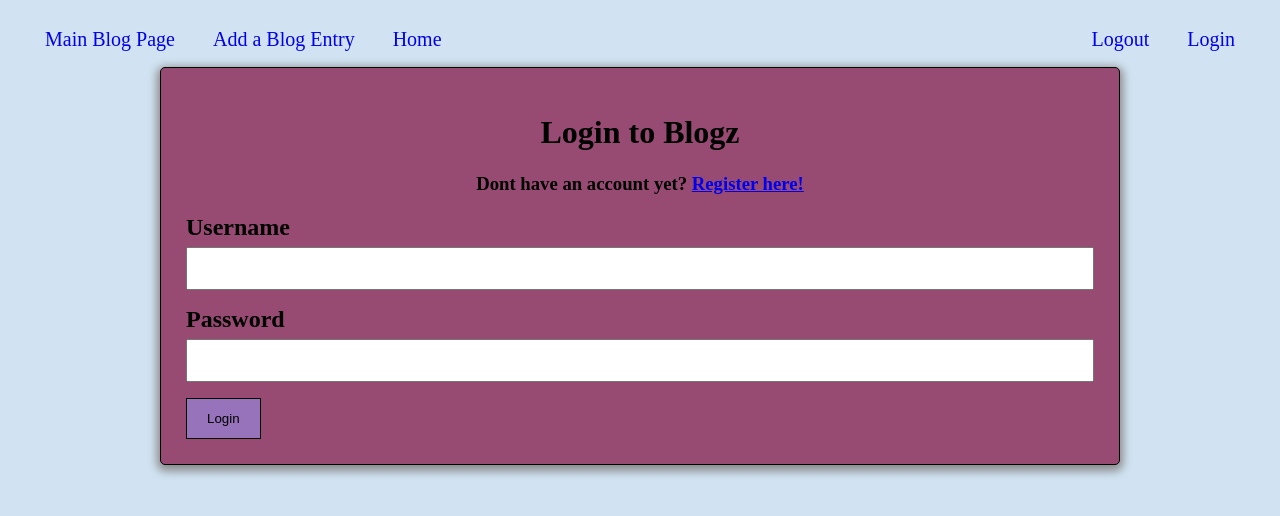
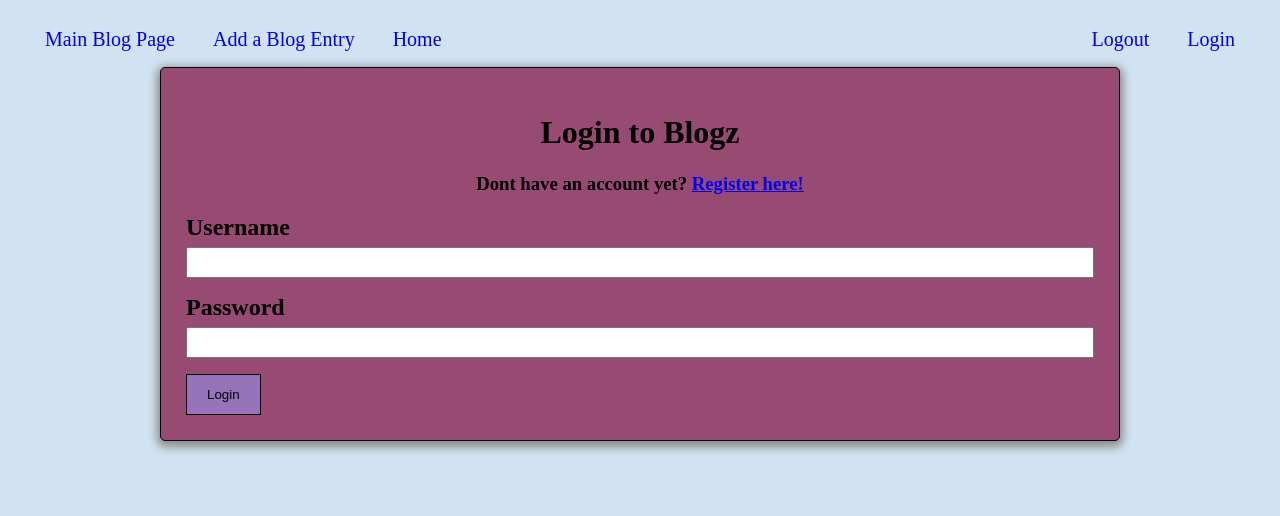
Before and after one commit to cecoppinger/blogz, a Flask app: page /login in a window 1280 px wide. Shown: the top 516 px of the page. Run offline with Flask 2, Linux system fonts and the light colour scheme.

Commit message:
small padding change

```diff
--- a/static/css/style.css
+++ b/static/css/style.css
@@ -46,7 +46,7 @@ form {
 
 input[type=text], input[type=password], textarea {
   width: 100%;
-  padding: 12px;
+  padding: 6px;
   margin-top: 6px;
   margin-bottom: 16px;
   resize: none;
```
